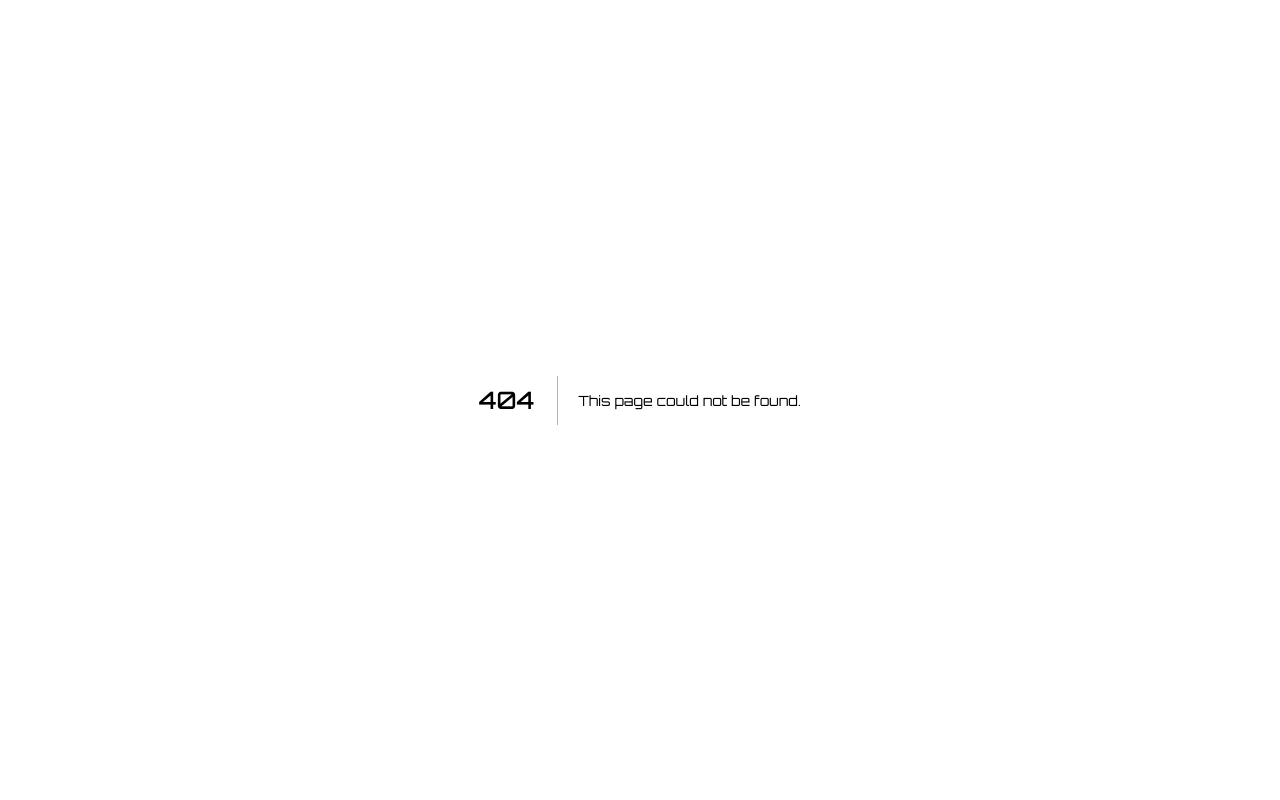
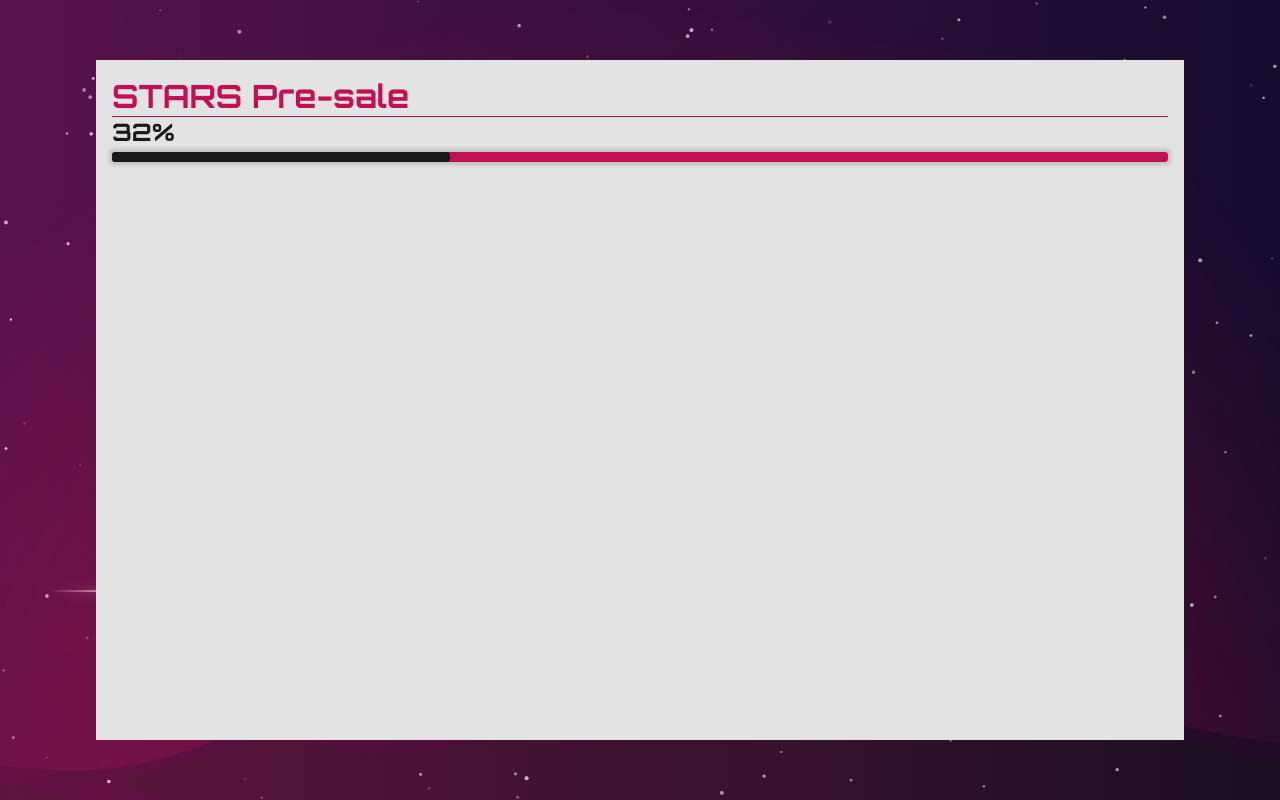
Before and after one commit to amaurymagalhaes/orbitto-landing, a Next.js app: page /presale in a window 1280 px wide. Before the commit this address had no page. Built offline with nearby package versions, Linux system fonts and the light colour scheme.

Commit message:
chore: progress bar and theme type

```diff
--- /dev/null
+++ b/components/Presale/index.tsx
@@ -0,0 +1,25 @@
+import ProgressBar from 'components/ProgressBar';
+import StarsLayout from 'layouts/starslayout';
+import type { NextPage } from 'next';
+import { useState } from 'react';
+import { BackBox, Container, Header, HeaderContainer } from './style';
+
+const Presale: NextPage = () => {
+	const [tokensRemaining, setTokensRemaining] = useState(32);
+	const [tokensTotal, setTokensTotal] = useState(100);
+
+	return (
+		<StarsLayout>
+			<Container>
+				<BackBox>
+					<HeaderContainer>
+						<Header>STARS Pre-sale</Header>
+					</HeaderContainer>
+					<ProgressBar remaining={tokensRemaining} total={tokensTotal} />
+				</BackBox>
+			</Container>
+		</StarsLayout>
+	);
+};
+
+export default Presale;
--- /dev/null
+++ b/components/Presale/style.ts
@@ -0,0 +1,24 @@
+import styled from 'styled-components';
+
+export const Container = styled.div`
+	display: flex;
+	width: 100%;
+	height: 100%;
+	align-items: center;
+	justify-content: center;
+`;
+
+export const BackBox = styled.div`
+	background-color: ${({ theme }) => theme.colors.text};
+	width: 85%;
+	height: 85%;
+	padding: 1rem;
+`;
+
+export const HeaderContainer = styled.div`
+	border-bottom: ${({ theme }) => `1px solid ${theme.colors.primary}`};
+`;
+
+export const Header = styled.h1`
+	color: ${({ theme }) => theme.colors.primary};
+`;
--- /dev/null
+++ b/components/ProgressBar/index.tsx
@@ -0,0 +1,35 @@
+import StarsLayout from 'layouts/starslayout';
+import type { NextPage } from 'next';
+import { useState } from 'react';
+import {
+	BackgroundBox,
+	Box,
+	Container,
+	ProgressBox,
+	ProgressText,
+} from './style';
+
+interface ProgressBarProps {
+	remaining: number;
+	total: number;
+	backgroundColor?: string;
+	progressColor?: string;
+	barHeight?: string;
+}
+
+const ProgressBar: NextPage<ProgressBarProps> = props => {
+	const { remaining, total } = props;
+	const percentage = (remaining / total) * 100;
+
+	return (
+		<Box>
+			<ProgressText>{percentage}%</ProgressText>
+			<Container>
+				<BackgroundBox />
+				<ProgressBox percent={percentage} />
+			</Container>
+		</Box>
+	);
+};
+
+export default ProgressBar;
--- /dev/null
+++ b/components/ProgressBar/style.ts
@@ -0,0 +1,59 @@
+import styled from 'styled-components';
+
+interface ProgressProps {
+	readonly percent: number;
+	readonly progressColor?: string;
+}
+
+interface ProgressTextProps {
+	readonly progressColor?: string;
+}
+
+interface BackgroundBoxProps {
+	readonly backgroundColor?: string;
+}
+
+interface ContainerProps {
+	readonly barHeight?: number;
+}
+
+export const Box = styled.div`
+	height: max-content;
+	width: 100%;
+`;
+
+export const Container = styled.div<ContainerProps>`
+	height: ${({ barHeight }) => (barHeight ? barHeight : 10)}px;
+	width: 100%;
+	position: relative;
+
+	box-shadow: 0px 0px 5px 2px rgba(0, 0, 0, 0.2);
+`;
+
+export const BaseBox = styled.div`
+	height: 100%;
+	position: absolute;
+	left: 0;
+	top: 0;
+	border-radius: 3px;
+	transition: width 10s ease-in-out;
+`;
+
+export const BackgroundBox = styled(BaseBox)<BackgroundBoxProps>`
+	background-color: ${({ backgroundColor, theme }) =>
+		backgroundColor ? backgroundColor : theme.colors.primary};
+	width: 100%;
+`;
+
+export const ProgressBox = styled(BaseBox)<ProgressProps>`
+	background-color: ${({ progressColor, theme }) =>
+		progressColor ? progressColor : theme.colors.background};
+	width: ${({ percent }) => percent}%;
+`;
+
+export const ProgressText = styled.h3<ProgressTextProps>`
+	color: ${({ progressColor, theme }) =>
+		progressColor ? progressColor : theme.colors.background};
+	margin-bottom: 5px;
+	font-size: 24px;
+`;
--- /dev/null
+++ b/layouts/starslayout/index.tsx
@@ -0,0 +1,18 @@
+import Button from 'components/Button';
+import ShootingStars from 'components/ShootingStars';
+import StarsBackground from 'components/StarsBackground';
+import type { NextPage } from 'next';
+import { Background, NightSkyImage } from './style';
+
+const StarsLayout: NextPage = ({ children }) => {
+	return (
+		<Background>
+			<ShootingStars />
+			<NightSkyImage src="/images/night-sky.png" />
+			<StarsBackground />
+			{children}
+		</Background>
+	);
+};
+
+export default StarsLayout;
--- /dev/null
+++ b/layouts/starslayout/style.ts
@@ -0,0 +1,17 @@
+import styled from 'styled-components';
+
+export const Background = styled.div`
+	width: 100vw;
+	height: 100vh;
+	background: #0b0c20;
+	position: absolute;
+	z-index: 0;
+`;
+
+export const NightSkyImage = styled.img`
+	height: 100%;
+	width: 100%;
+	object-fit: cover;
+	position: absolute;
+	z-index: -14;
+`;
--- /dev/null
+++ b/pages/presale.tsx
@@ -0,0 +1,11 @@
+import Landing from 'components/Landing';
+import Presale from 'components/Presale';
+import type { NextPage } from 'next';
+import Head from 'next/head';
+import Image from 'next/image';
+
+const PresalePage: NextPage = () => {
+	return <Presale />;
+};
+
+export default PresalePage;
```
Also changed, not shown: components/Landing/index.tsx (+6 -6 lines), styles/styled.d.ts (added, +13 -0 lines).
